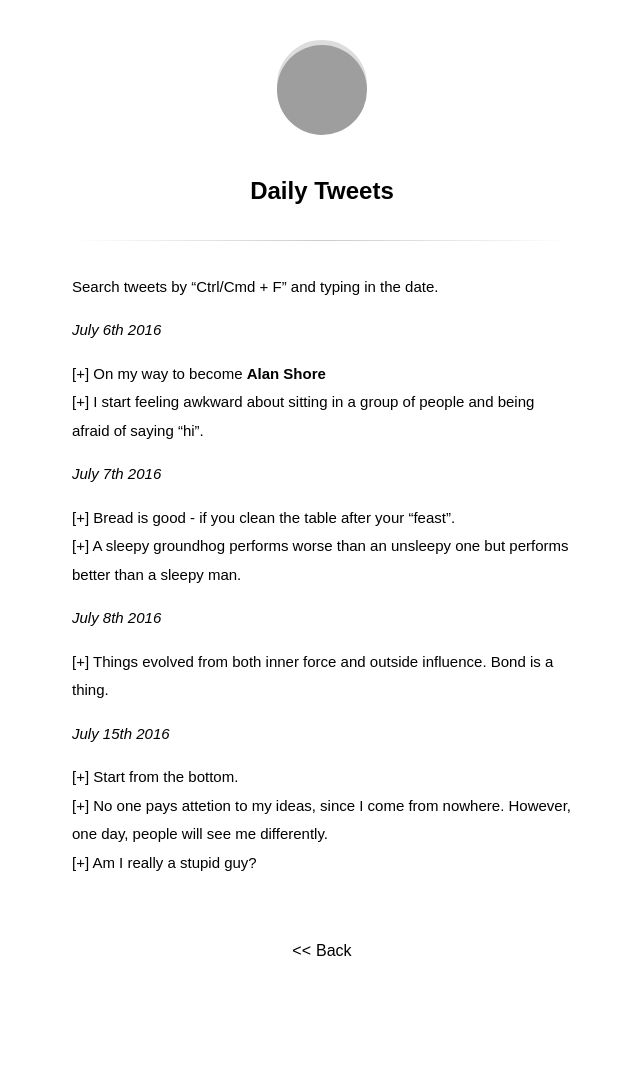
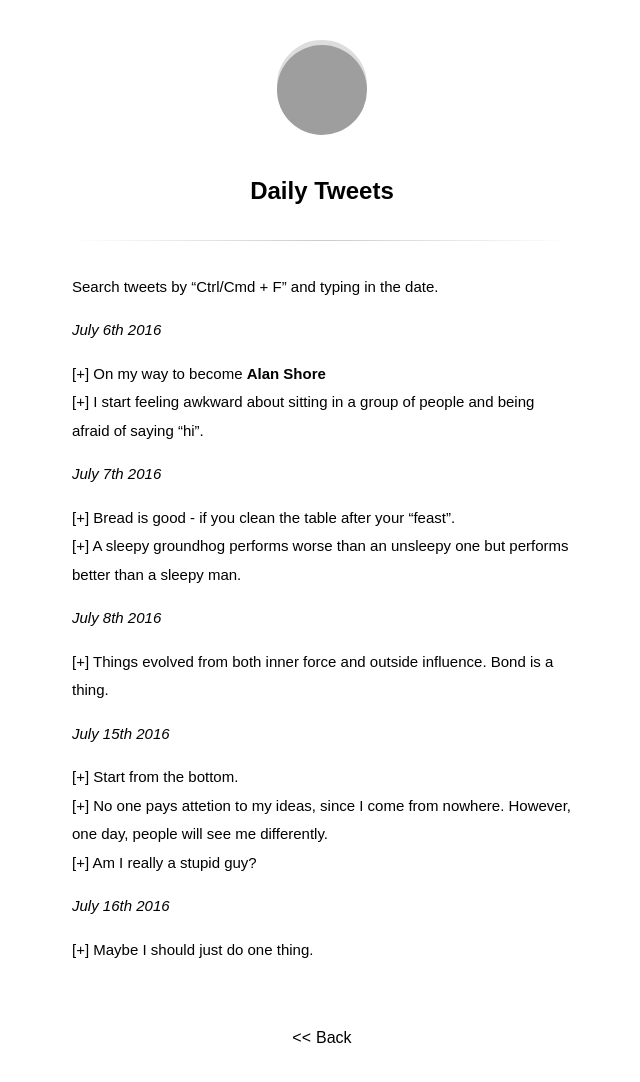
Before and after one commit to psaux0/psaux0.github.io, a Jekyll site: the page built from tweets.md, in a window 1280 px wide, cut to the strip 0-1092 px from the top of the page. Shown: the top 1082 px of the strip, without its empty margins (318-958 px from the left). Built offline with Jekyll 4.4.1, drawn with Linux system fonts in a browser that asks for light colours; some web fonts are replaced; before the commit the page ends 1005 px from its top, so only the background shows below that; grey boxes are pictures that could not be loaded.

Commit message:
new tweet

```diff
--- a/tweets.md
+++ b/tweets.md
@@ -23,3 +23,7 @@ _July 15th 2016_
 [+] Start from the bottom.
 [+] No one pays attetion to my ideas, since I come from nowhere. However, one day, people will see me differently.
 [+] Am I really a stupid guy?
+
+_July 16th 2016_
+
+[+] Maybe I should just do one thing.
```
